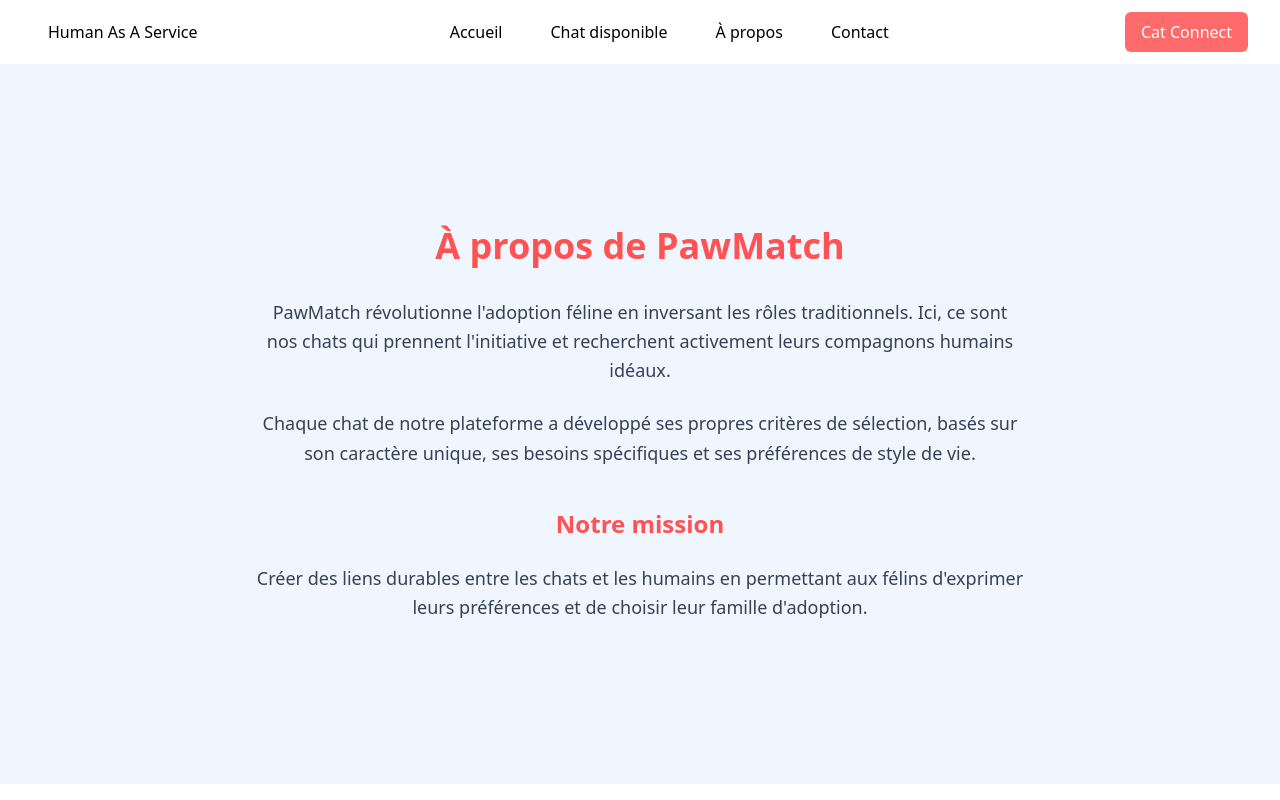
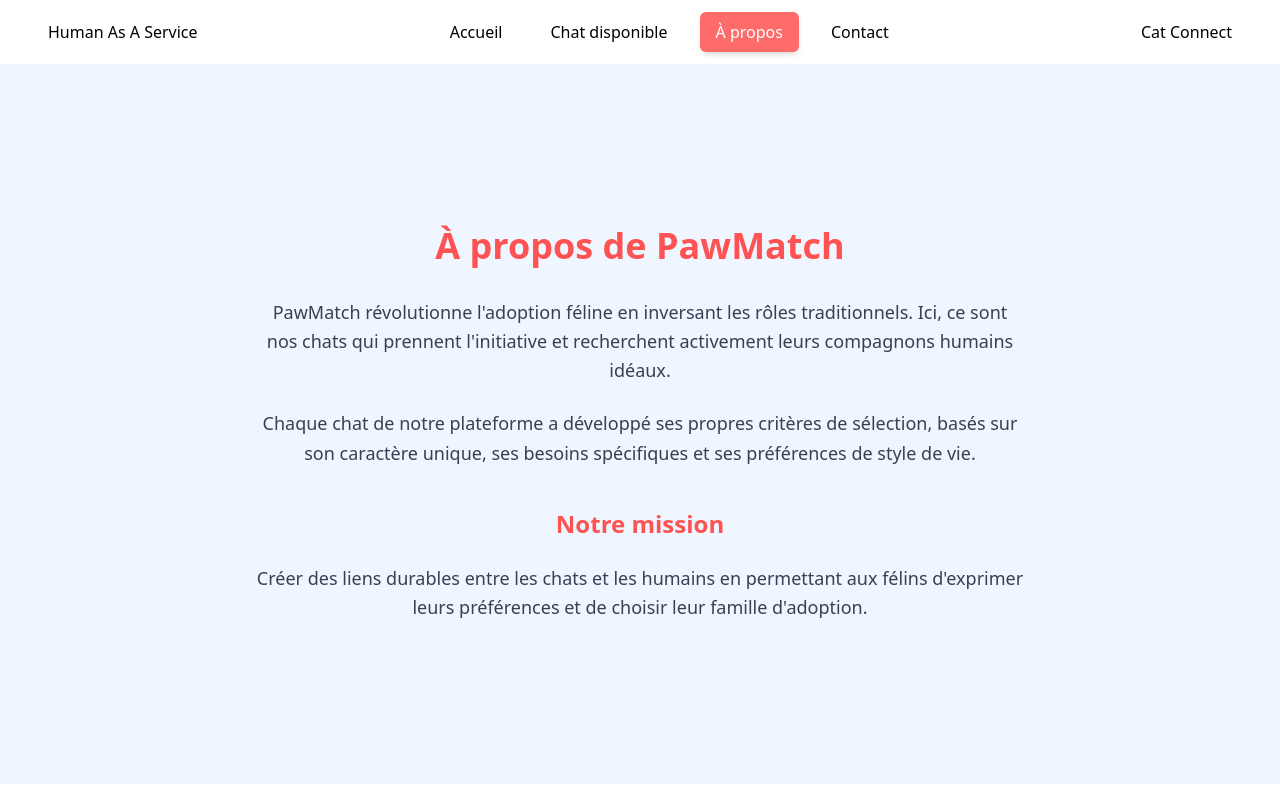
Before and after one commit to clemco23/human-as-a-service-, a React (Vite) app: page /about in a window 1280 px wide. Built offline with nearby package versions, Linux system fonts and the light colour scheme.

Commit message:
feat(ui): highlight active navigation button with red background

```diff
--- a/src/components/atoms/button.tsx
+++ b/src/components/atoms/button.tsx
@@ -1,4 +1,5 @@
 import type { ReactNode } from 'react';
+import { NavLink } from 'react-router-dom';
 
 type ButtonProps = {
   size?: 'small' | 'medium' | 'large';
@@ -19,33 +20,37 @@ const colorClasses = {
   transparent: 'bg-transparent border-2 border-[#ff6b6b] text-[#ff6b6b] hover:bg-[#ff5252] hover:text-white text-md',
   secondary: 'bg-gray-500 text-white hover:bg-gray-600',
   danger: 'bg-red-700 text-white hover:bg-red-600 text-md',
-  default: 'bg-transparent border-2 border-white  text-white hover:bg-white hover:text-black text-md',
+  default: 'bg-transparent border-2 border-white text-white hover:bg-white hover:text-black text-md',
   black: 'bg-white text-black hover:scale-90 hover:shadow-md hover:bg-[#ff6b6b] hover:text-white text-md',
 };
 
+// Classe appliquée si actif
+const activeClass = "bg-[#ff6b6b] text-white shadow-md";
+
 export default function Button({
   size = 'medium',
-  color = 'primary',
+  color = 'black',
   href,
   children,
   onClick,
 }: ButtonProps) {
-  const classes = `rounded-md font-medium transition ${sizeClasses[size]} ${colorClasses[color]}`;
+  const baseClasses = `rounded-md font-medium transition ${sizeClasses[size]}`;
 
   if (href) {
     return (
-      <a
-        href={href}
-        className={classes}
-        target={color === 'primary' ? "_blank" : undefined}
+      <NavLink
+        to={href}
+        className={({ isActive }) =>
+          isActive ? `${baseClasses} ${activeClass}` : `${baseClasses} ${colorClasses[color]}`
+        }
       >
         {children}
-      </a>
+      </NavLink>
     );
   }
 
   return (
-    <button onClick={onClick} className={classes} type="button">
+    <button onClick={onClick} className={`${baseClasses} ${colorClasses[color]}`} type="button">
       {children}
     </button>
   );
```
